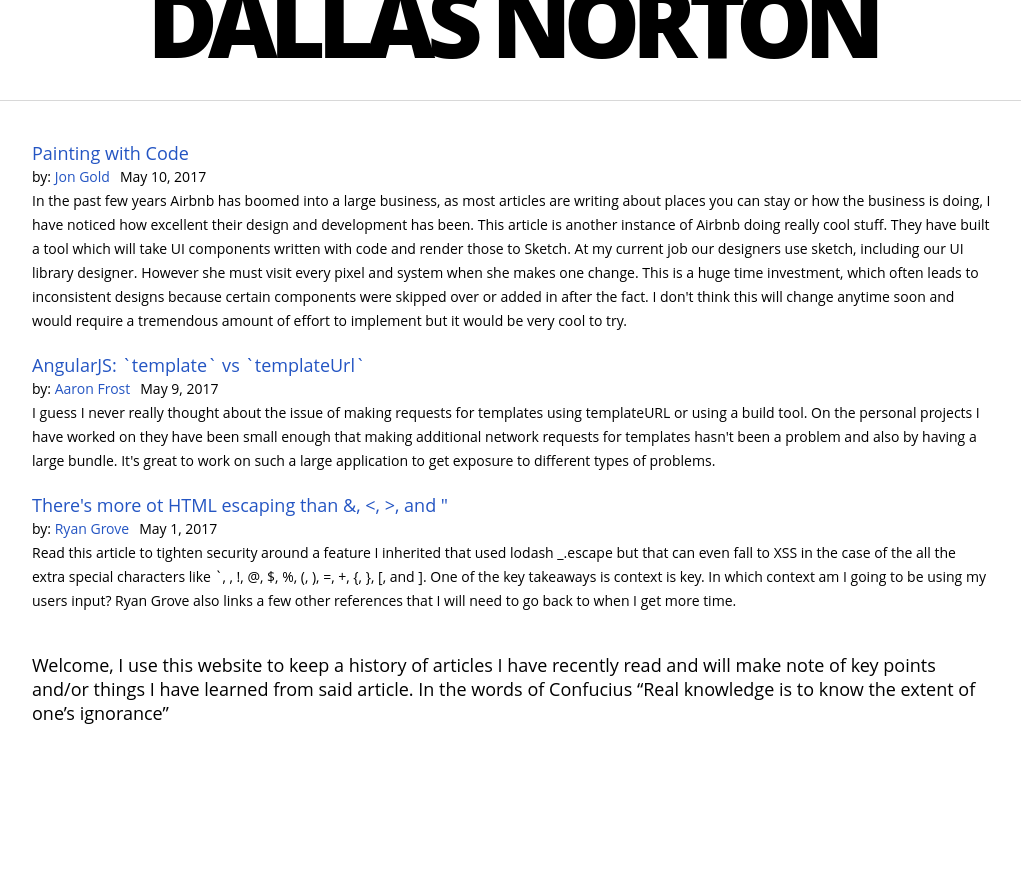
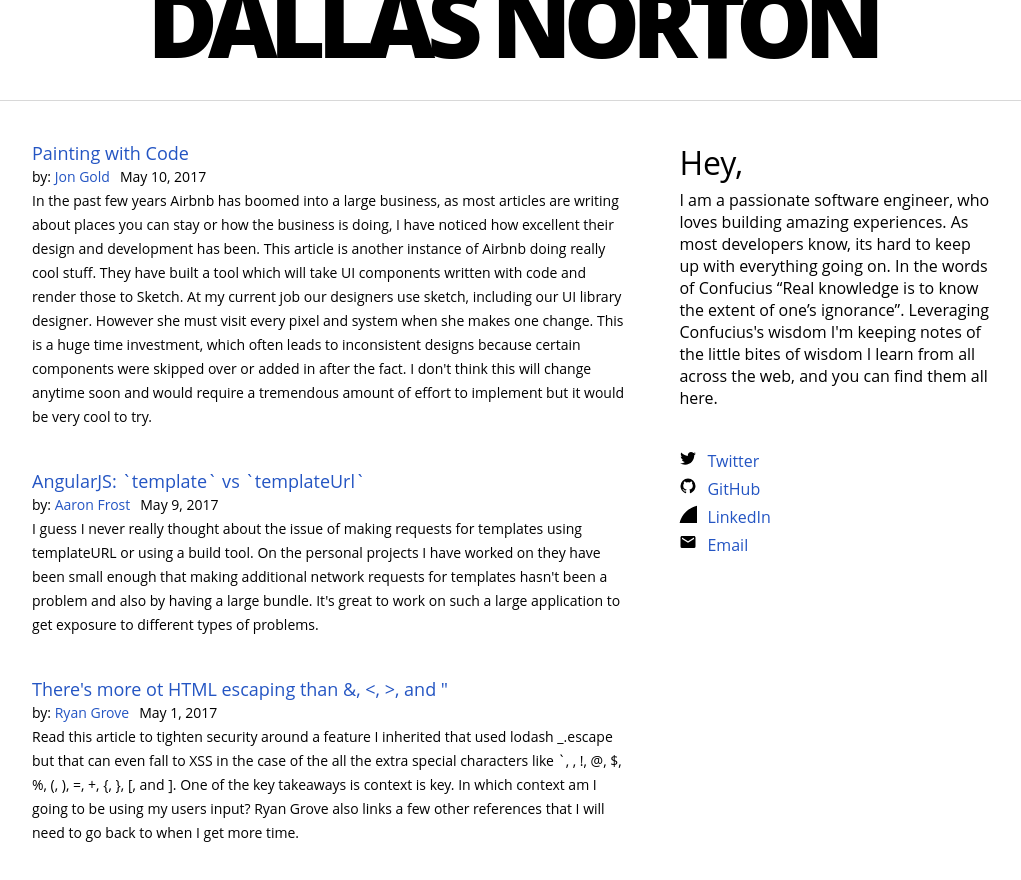
Before and after one commit to dallasnorton/personalSite, a React (Create React App) app: page / in a window 1280 px wide. Shown: the top 880 px of the page, without its empty margins (128-1149 px from the left). Before the commit the page ends 800 px from the top, so only its background shows below. Built offline with nearby package versions, Linux system fonts and the light colour scheme.

Commit message:
right side social media, update to welcome message, randomize welcome quip

```diff
--- a/src/App.css
+++ b/src/App.css
@@ -28,11 +28,6 @@
   font-size: 2em;
 }
 
-.App-intro {
-  font-size: large;
-  margin: 20px 0px 20px 0px;
-}
-
 .main-wrapper {
   position: relative;
   min-height: 100%;
@@ -46,7 +41,6 @@
 
 .content-wrapper {
   display: flex;
-  flex-direction: column;
   max-width: 960px;
   padding: 20px;
 }
@@ -61,41 +55,3 @@
     margin-left: -13%;
   }
 }
-
-.article-wrapper {
-  margin: 20px 0px 20px 0px;
-
-  font-size: 14px;
-  line-height: 24px;
-}
-
-.article-wrapper a {
-  text-decoration: none;
-  color: #2455c3;
-}
-.article-wrapper a:hover {
-  text-decoration: underline;
-}
-.article-wrapper a:visited {
-  color: #2455c3;
-}
-
-.article-wrapper h3 {
-  margin: 0;
-  font-size: 18px;
-  line-height: 24px;
-}
-
-.article-details {
-  display: flex;
-  font-size: 14px;
-  line-height: 24px;
-}
-
-.article-details .article-author {
-  margin-right: 10px;
-}
-
-.article-details .article-author a {
-  font-weight: normal;
-}
--- a/src/App.js
+++ b/src/App.js
@@ -35,8 +35,8 @@ class App extends Component {
         </div>
         <div className="main-wrapper">
           <div className="content-wrapper">
-            <Articles className="article-container"  articles={articles}/>
-            <RightSideBar className="right-side-bar"/>
+            <Articles articles={articles}/>
+            <RightSideBar/>
           </div>
         </div>
       </div>
--- a/src/Article/Article.css
+++ b/src/Article/Article.css
@@ -0,0 +1,37 @@
+.article-wrapper {
+  margin: 20px 0px 20px 0px;
+
+  font-size: 14px;
+  line-height: 24px;
+}
+
+.article-wrapper a {
+  text-decoration: none;
+  color: #2455c3;
+}
+.article-wrapper a:hover {
+  text-decoration: underline;
+}
+.article-wrapper a:visited {
+  color: #2455c3;
+}
+
+.article-wrapper h3 {
+  margin: 0;
+  font-size: 18px;
+  line-height: 24px;
+}
+
+.article-details {
+  display: flex;
+  font-size: 14px;
+  line-height: 24px;
+}
+
+.article-details .article-author {
+  margin-right: 10px;
+}
+
+.article-details .article-author a {
+  font-weight: normal;
+}
--- a/src/Articles/Articles.css
+++ b/src/Articles/Articles.css
@@ -0,0 +1,5 @@
+.article-container {
+  display: flex;
+  flex-direction: column;
+  overflow: auto;
+}
--- a/src/RightSideBar/RightSideBar.css
+++ b/src/RightSideBar/RightSideBar.css
@@ -0,0 +1,14 @@
+.right-side-bar {
+  padding-left: 50px;
+  display: flex;
+  flex-direction: column;
+}
+
+.welcome-quip {
+  font-size: xx-large;
+  margin: 20px 0px 5px 0px;
+}
+
+.intro-message {
+  margin-bottom: 40px;
+}
--- a/src/RightSideBar/RightSideBar.js
+++ b/src/RightSideBar/RightSideBar.js
@@ -1,9 +1,19 @@
 import React, { Component } from 'react';
 import './RightSideBar.css';
+import SocialMedia from '../SocialMedia/SocialMedia';
+
+const welcomeQuips = ['Welcome!', 'Hello!', 'Hi!', 'Hey,', 'Sup.', 'Suh Dude.', 'Howdy Partner!', 'Yo,', 'Aloha,', 'Hola,',
+  'Que pasa homes?', 'Bonjour', 'Konnichiwa.', 'How you doin\'?', 'Hiya!', '‘Ello gov\'nor!', 'Top of the mornin’ to ya!',
+  'What’s crackin’?', 'GOOOOOD MORNING VIETNAM!', '‘Sup homeslice?', 'Hello, my name is Inigo Montoya.', 'Whaddup.',
+  'Greetings and salutations!', 'Doctor.'];
 
 class RightSideBar extends Component {
   render() {
-    return <div className="App-intro">Welcome, I use this website to keep a history of articles I have recently read and will make note of key points and/or things I have learned from said article. In the words of Confucius “Real knowledge is to know the extent of one’s ignorance”</div>;
+    return <div className="right-side-bar">
+      <p className="welcome-quip">{welcomeQuips[Math.floor(Math.random() * welcomeQuips.length)]}</p>
+      <p className="intro-message">I am a passionate software engineer, who loves building amazing experiences. As most developers know, its hard to keep up with everything going on. In the words of Confucius “Real knowledge is to know the extent of one’s ignorance”. Leveraging Confucius's wisdom I'm keeping notes of the little bites of wisdom I learn from all across the web, and you can find them all here.</p>
+      <SocialMedia />
+    </div>;
   }
 }
 
--- /dev/null
+++ b/src/SocialMedia/SocialMedia.css
@@ -0,0 +1,22 @@
+.social-media-link {
+  text-decoration: none;
+  color: #2455c3;
+}
+.social-media-link:hover {
+  text-decoration: underline;
+}
+.social-media-link:visited {
+  color: #2455c3;
+}
+
+.social-media-icons {
+  width: 18px;
+  height: 18px;
+  padding-right: 10px;
+}
+
+.social-media-wrapper {
+  display: flex;
+  align-items: center;
+  padding-bottom: 5px;
+}
--- /dev/null
+++ b/src/SocialMedia/SocialMedia.js
@@ -0,0 +1,47 @@
+import React, { Component } from 'react';
+import './SocialMedia.css';
+const socialMediaData = [
+  {
+    company: 'twitter',
+    icon: 'M22.46,6C21.69,6.35 20.86,6.58 20,6.69C20.88,6.16 21.56,5.32 21.88,4.31C21.05,4.81 20.13,5.16 19.16,5.36C18.37,4.5 17.26,4 16,4C13.65,4 11.73,5.92 11.73,8.29C11.73,8.63 11.77,8.96 11.84,9.27C8.28,9.09 5.11,7.38 3,4.79C2.63,5.42 2.42,6.16 2.42,6.94C2.42,8.43 3.17,9.75 4.33,10.5C3.62,10.5 2.96,10.3 2.38,10C2.38,10 2.38,10 2.38,10.03C2.38,12.11 3.86,13.85 5.82,14.24C5.46,14.34 5.08,14.39 4.69,14.39C4.42,14.39 4.15,14.36 3.89,14.31C4.43,16 6,17.26 7.89,17.29C6.43,18.45 4.58,19.13 2.56,19.13C2.22,19.13 1.88,19.11 1.54,19.07C3.44,20.29 5.7,21 8.12,21C16,21 20.33,14.46 20.33,8.79C20.33,8.6 20.33,8.42 20.32,8.23C21.16,7.63 21.88,6.87 22.46,6Z',
+    address: 'https://twitter.com/dallas_norton',
+    title: 'Twitter'
+  }, {
+    company: 'github',
+    icon: 'M12,2A10,10 0 0,0 2,12C2,16.42 4.87,20.17 8.84,21.5C9.34,21.58 9.5,21.27 9.5,21C9.5,20.77 9.5,20.14 9.5,19.31C6.73,19.91 6.14,17.97 6.14,17.97C5.68,16.81 5.03,16.5 5.03,16.5C4.12,15.88 5.1,15.9 5.1,15.9C6.1,15.97 6.63,16.93 6.63,16.93C7.5,18.45 8.97,18 9.54,17.76C9.63,17.11 9.89,16.67 10.17,16.42C7.95,16.17 5.62,15.31 5.62,11.5C5.62,10.39 6,9.5 6.65,8.79C6.55,8.54 6.2,7.5 6.75,6.15C6.75,6.15 7.59,5.88 9.5,7.17C10.29,6.95 11.15,6.84 12,6.84C12.85,6.84 13.71,6.95 14.5,7.17C16.41,5.88 17.25,6.15 17.25,6.15C17.8,7.5 17.45,8.54 17.35,8.79C18,9.5 18.38,10.39 18.38,11.5C18.38,15.32 16.04,16.16 13.81,16.41C14.17,16.72 14.5,17.33 14.5,18.26C14.5,19.6 14.5,20.68 14.5,21C14.5,21.27 14.66,21.59 15.17,21.5C19.14,20.16 22,16.42 22,12A10,10 0 0,0 12,2Z',
+    address: 'https://github.com/dallasnorton',
+    title: 'GitHub'
+  }, {
+    company: 'linkedin',
+    icon: 'M398.355,0H31.782C14.229,0,0.002,13.793,0.002,30.817v368.471 c0,17.025,14.232,30.83,31.78,30.83h366.573c17.549,0,31.76-13.814,31.76-30.83V30.817C430.115,13.798,415.904,0,398.355,0z    M130.4,360.038H65.413V165.845H130.4V360.038z M97.913,139.315h-0.437c-21.793,0-35.92-14.904-35.92-33.563   c0-19.035,14.542-33.535,36.767-33.535c22.227,0,35.899,14.496,36.331,33.535C134.654,124.415,120.555,139.315,97.913,139.315z    M364.659,360.038h-64.966V256.138c0-26.107-9.413-43.921-32.907-43.921c-17.973,0-28.642,12.018-33.327,23.621   c-1.736,4.144-2.166,9.94-2.166,15.728v108.468h-64.954c0,0,0.85-175.979,0-194.192h64.964v27.531   c8.624-13.229,24.035-32.1,58.534-32.1c42.76,0,74.822,27.739,74.822,87.414V360.038z M230.883,193.99   c0.111-0.182,0.266-0.401,0.42-0.614v0.614H230.883z',
+    address: 'https://www.linkedin.com/in/dallasnorton/',
+    title: 'LinkedIn'
+  }, {
+    company: 'email',
+    icon: 'M20,8L12,13L4,8V6L12,11L20,6M20,4H4C2.89,4 2,4.89 2,6V18A2,2 0 0,0 4,20H20A2,2 0 0,0 22,18V6C22,4.89 21.1,4 20,4Z',
+    address: 'mailto:dallaslandonnorton@gmail.com',
+    title: 'Email'
+  }
+];
+
+class SocialMedia extends Component {
+  constructor(props) {
+    super(props);
+    this.socialMediaSites = socialMediaData.map((site, index) => {
+      return <div key={index} className="social-media-wrapper">
+        <span>
+          <svg className="social-media-icons" viewBox="0 0 24 24"><path d={site.icon}></path></svg>
+        </span>
+        <a href={site.address} className="social-media-link">{site.title}</a>
+      </div>;
+
+    });
+  }
+  render() {
+    return <div className="social-media-container">
+      {this.socialMediaSites}
+    </div>;
+  }
+}
+
+export default SocialMedia;
```
